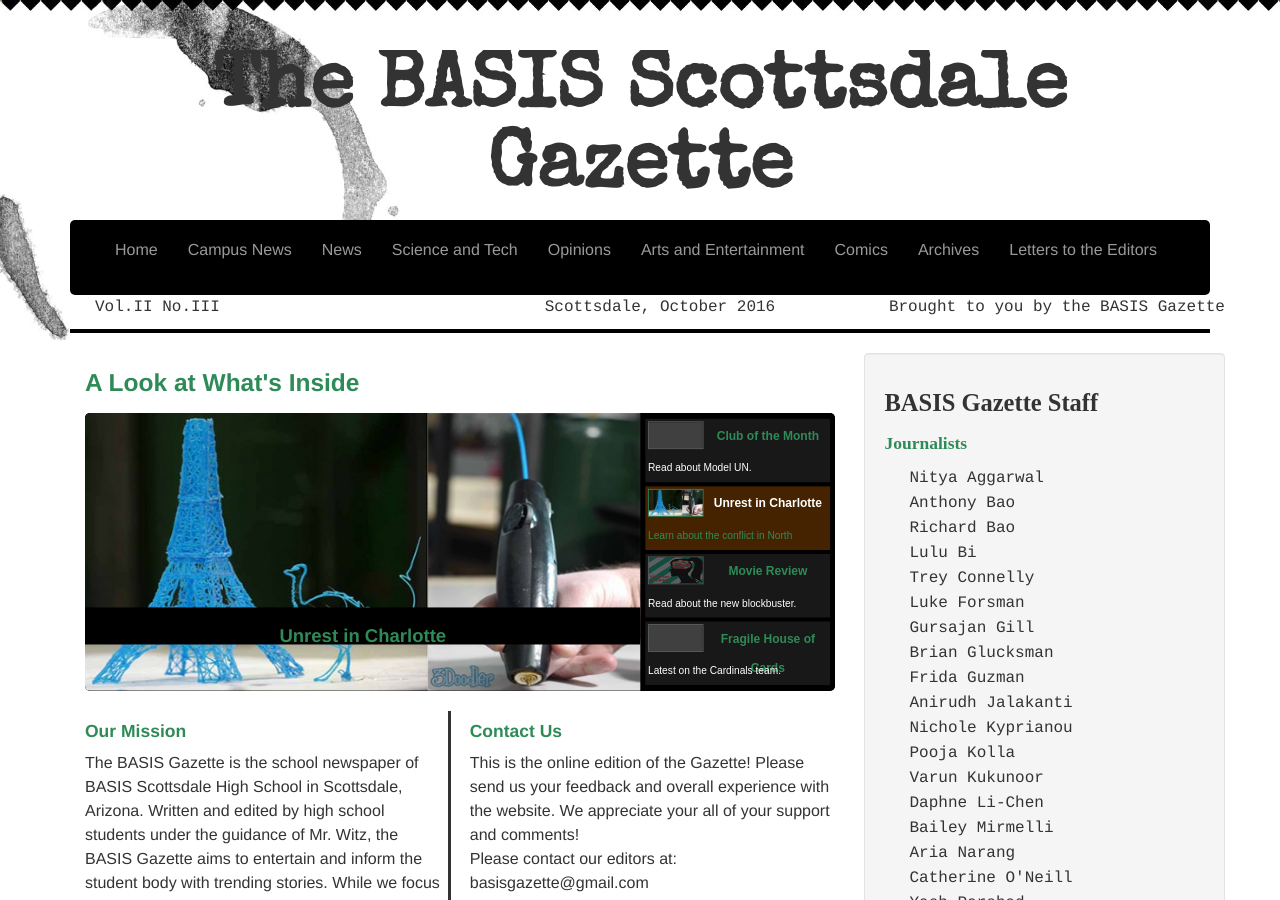
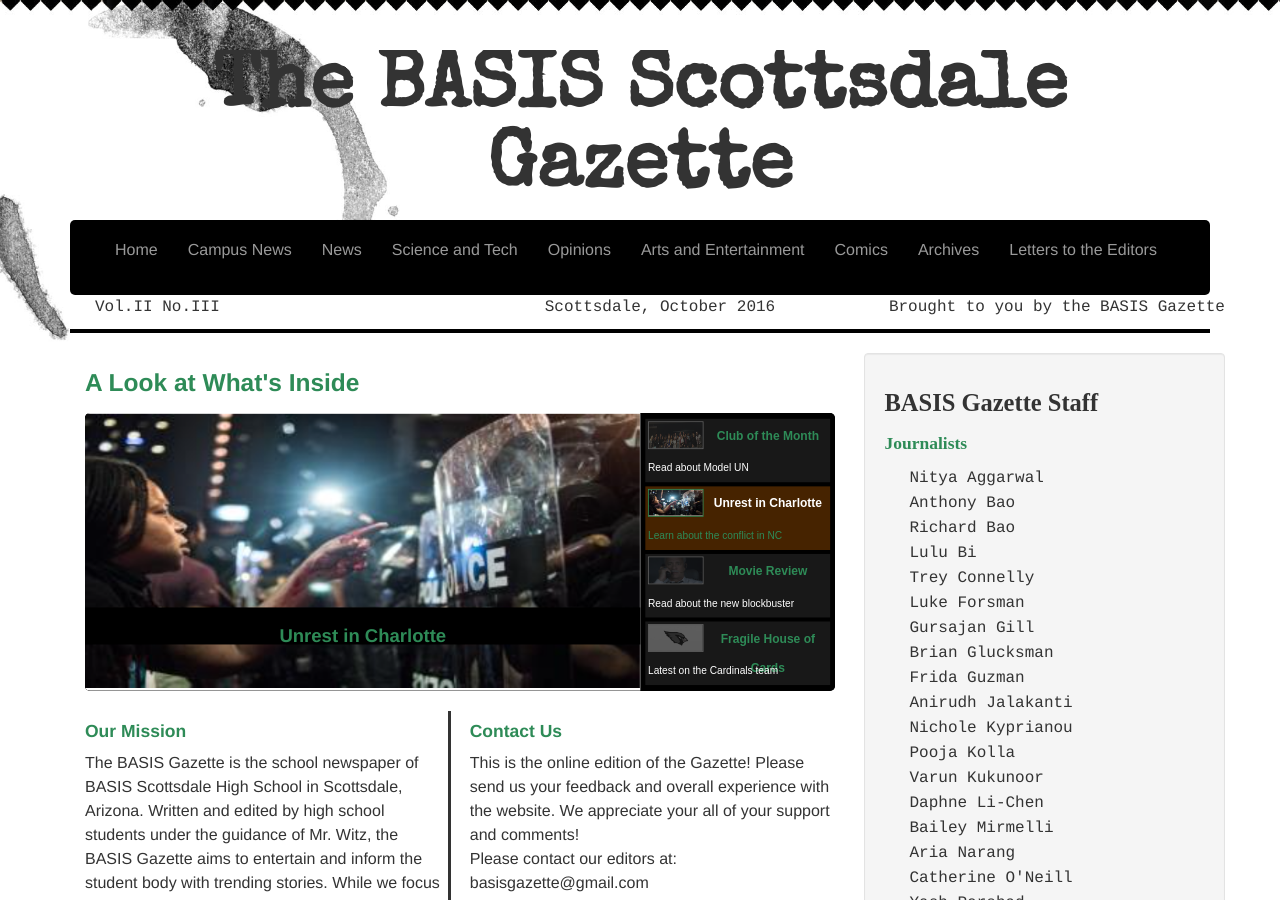
Before and after one commit to Awake99/Awake99.github.io, a Jekyll site: the page built from index.html, in a window 1280 px wide and 900 px high. Built offline with Jekyll 4.4.1, drawn with Linux system fonts in a browser that asks for light colours; nearby versions of some CDN libraries; grey boxes are pictures that could not be loaded.

Commit message:
October Updates

```diff
--- a/index.html
+++ b/index.html
@@ -100,35 +100,35 @@
         <div u="slides" style="cursor: move; position: absolute; left: 0px; top: 0px; width: 600px; height: 300px;
             overflow: hidden;">
             <div>
-                <img u="image" src="/img/2.jpg" />
+                <img u="image" src="/img/1.png" />
                 <h2><span> Model UN: Club of the Month</span></h2>
                 <div u="thumb"><a href="/campus/">
-                    <img class="i" src="/img/2.jpg" /><div class="t"> Club of the Month</div>
-                    <div class="c">Read about Model UN.</div>
+                    <img class="i" src="/img/1.png" /><div class="t"> Club of the Month</div>
+                    <div class="c">Read about Model UN</div>
                 </a></div>
             </div>
             <div>
-                <img u="image" src="/img/7.jpg" />
+                <img u="image" src="/img/4.png" />
                 <h2><span>Unrest in Charlotte</span></h2>
-                <div u="thumb"><a href="/scitech/">
-                    <img class="i" src="/img/7.jpg" /><div class="t">Unrest in Charlotte</div>
-                    <div class="c">Learn about the conflict in North Carolina.</div>
+                <div u="thumb"><a href="/news/">
+                    <img class="i" src="/img/4.png" /><div class="t">Unrest in Charlotte</div>
+                    <div class="c">Learn about the conflict in NC</div>
                 </a></div>
             </div>
             <div>
-                <img u="image" src="/img/8.jpg" />
+                <img u="image" src="/img/17.png" />
                 <h2><span>Sully: Brace for Impact</span></h2>
-                <div u="thumb"><a href="/news/">
-                    <img class="i" src="/img/8.jpg" /><div class="t">Movie Review</div>
-                    <div class="c">Read about the new blockbuster.</div>
+                <div u="thumb"><a href="/opinion/">
+                    <img class="i" src="/img/17.png" /><div class="t">Movie Review</div>
+                    <div class="c">Read about the new blockbuster</div>
                 </a></div>
             </div>
             <div>
-                <img u="image" src="/img/yashipgirl.jpg" />
+                <img u="image" src="/img/12.png" />
                 <h2><span>Fragile House of Cards</span></h2>
                 <div u="thumb"><a href="/artent/">
-                    <img class="i" src="/img/yashipgirl.jpg" /><div class="t">Fragile House of Cards</div>
-                    <div class="c">Latest on the Cardinals team.</div>
+                    <img class="i" src="/img/12.png" /><div class="t">Fragile House of Cards</div>
+                    <div class="c">Latest on the Cardinals team</div>
                 </a></div>
             </div>
 
```
